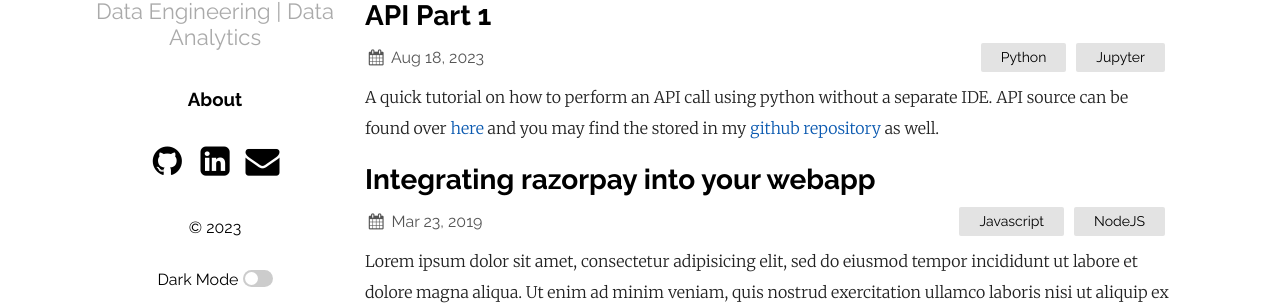
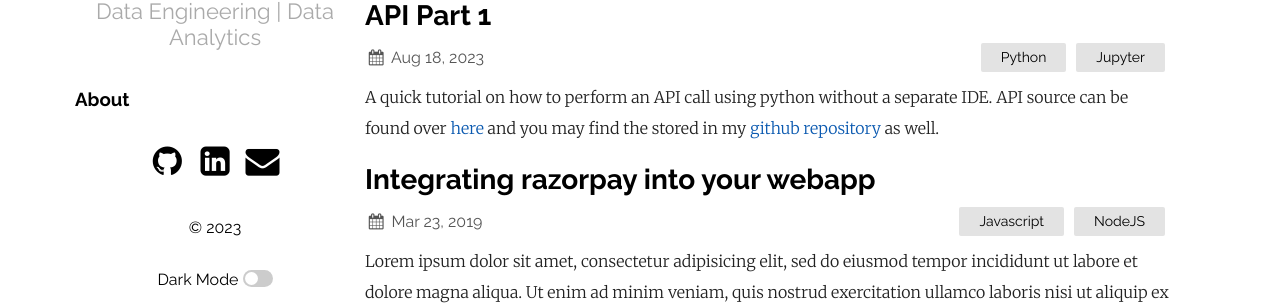
Before and after one commit to wjang96/wjang96.github.io, a Jekyll site: the page built from index.md, in a window 1280 px wide. Shown: the part 339-644 px from the top of the page. Built offline with Jekyll 4.4.1, drawn with Linux system fonts in a browser that asks for light colours.

Commit message:
Update default.html

```diff
--- a/_layouts/default.html
+++ b/_layouts/default.html
@@ -31,9 +31,9 @@
       </div>
       {%- if site.plainwhite.tagline -%}
       <p class="tagline">{{ site.plainwhite.tagline }}</p>
+        <a style = "text-decoration:none" href=" https://wjang96.github.io/about"><h3><b>About</b></h3></a>
       {%- endif -%}
       </div>
-      <a style = "text-decoration:none" href=" https://wjang96.github.io/about"><h3><b>About</b></h3></a>
       {% capture footer %}
       {%- if site.plainwhite.social_links != '' -%}
       <ul class="social about-footer {{condensed_class}}">
```
